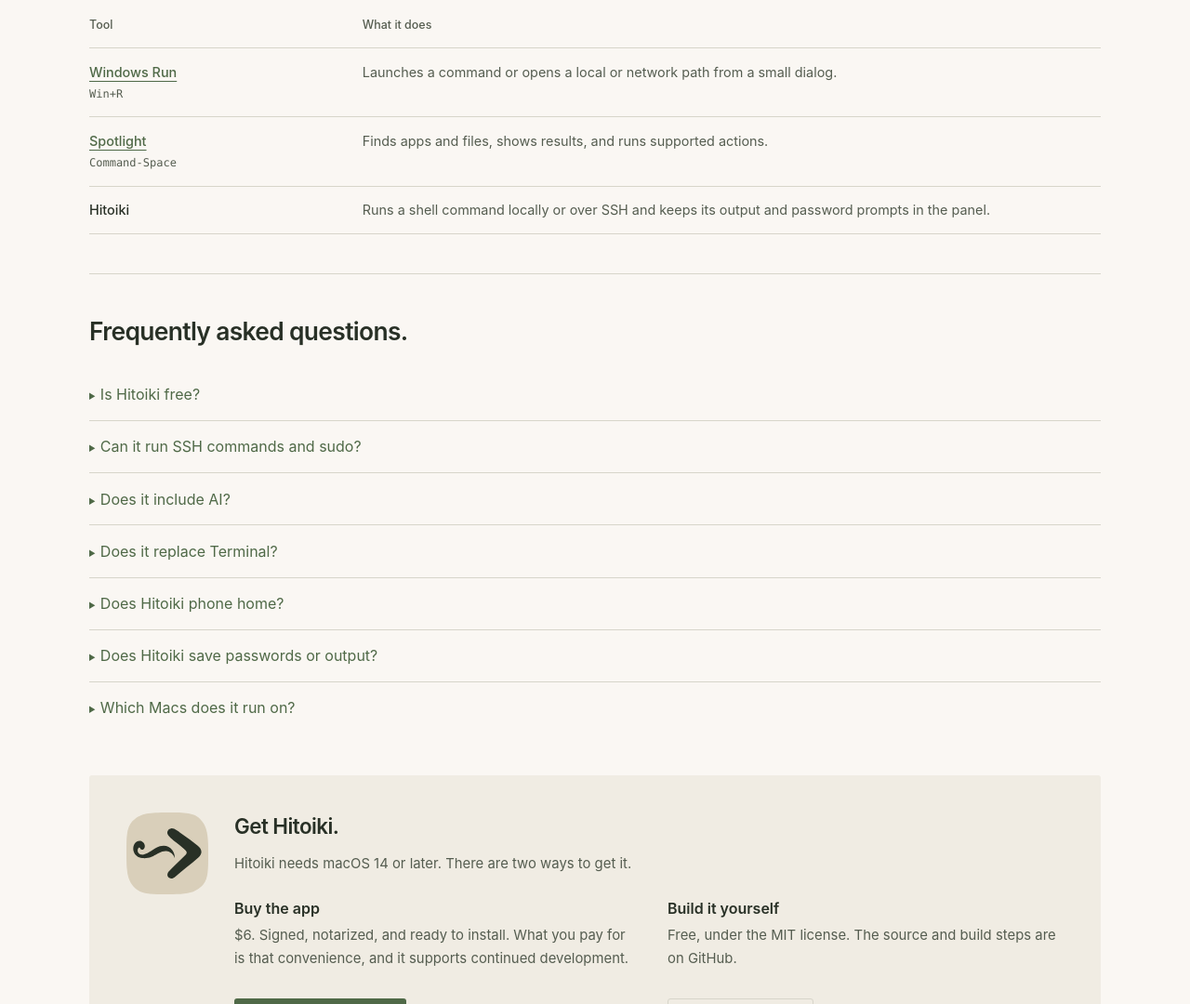
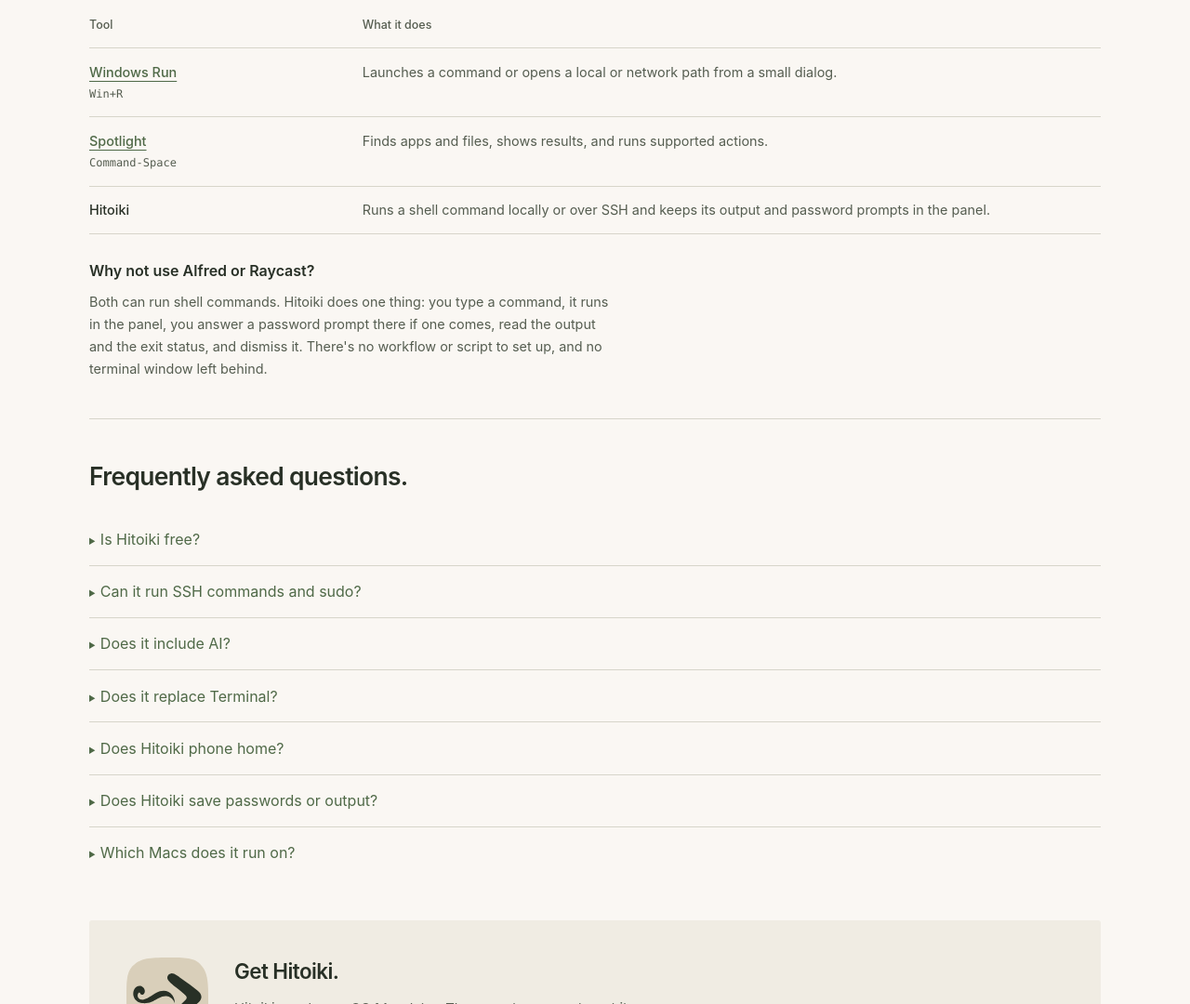
Before and after one commit to sageframe-dharma/hitoiki-web, a website: page public/index.html in a window 1280 px wide. Shown: the part 2344-3424 px from the top of the page at 93% size. Drawn offline with Linux system fonts and the light colour scheme.

Commit message:
Answer why not Alfred or Raycast, under the comparison table

```diff
--- a/public/index.html
+++ b/public/index.html
@@ -154,6 +154,11 @@
             </tr>
           </tbody>
         </table>
+        <h3>Why not use Alfred or Raycast?</h3>
+        <p>Both can run shell commands. Hitoiki does one thing: you type a command, it runs
+          in the panel, you answer a password prompt there if one comes, read the output and
+          the exit status, and dismiss it. There's no workflow or script to set up, and no
+          terminal window left behind.</p>
       </section>
 
       <section class="faq" id="faq" aria-labelledby="faq-heading">
--- a/public/site.css
+++ b/public/site.css
@@ -102,6 +102,8 @@ figcaption { color: var(--muted); font-size: .75rem; line-height: 1.5; margin-to
 
 .comparison { border-top: 1px solid var(--rule); padding: 2rem 0 2.6rem; }
 .comparison h2 { font-size: 1.4rem; margin-bottom: 1rem; }
+.comparison h3 { margin-top: 1.75rem; }
+.comparison p { color: var(--muted); font-size: .9rem; }
 table { border-collapse: collapse; width: 100%; text-align: left; font-size: .9rem; }
 th, td { vertical-align: top; padding: .85rem 1.25rem .85rem 0; border-bottom: 1px solid var(--rule); }
 thead th { color: var(--muted); font-size: .78rem; font-weight: 500; }
```
